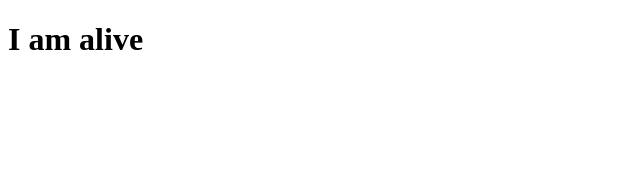
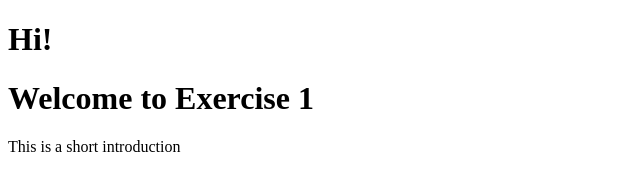
Before and after one commit to Vigoliet/Web_Application, a website: page public/data/index.html in a window 1280 px wide. Shown: the whole page, without its empty margins (0-640 px from the left). Drawn offline with Linux system fonts and the light colour scheme.

Commit message:
Modified json, and exercise 1 working.

```diff
--- /dev/null
+++ b/public/data/exercise1.json
@@ -0,0 +1,2 @@
+
+    { "headline":  "Welcome to Exercise 1", "intro":  "This is a short introduction"}
--- a/public/data/index.html
+++ b/public/data/index.html
@@ -7,7 +7,13 @@
     <title>Document</title>
 </head>
 <body>
-    <h1>I am alive</h1>
+    <h1>Hi!</h1>
     <script src='../js/app.js'></script>
+
+    <div id='Exercise1'></div>
+
+
+
+
 </body>
 </html>
--- a/public/js/app.js
+++ b/public/js/app.js
@@ -1 +1,30 @@
 console.log('I am also alive.');
+console.log('hey hey from client');
+
+        let dataURL = '../data/exercise1.json';
+        let req = new XMLHttpRequest();
+        req.open('GET', dataURL); //preppa för att gå och  hämta data
+        req.responseType='json'; //preppa för att ta emot json
+        req.send(); //go fetch!
+
+        console.log('data received');
+
+        //preppa vad som ska hända, när hämtningen är klar
+        //dvs när all data har hämtats, då triggas onload eventet
+        //och här skriver vi vad som ska ske då
+        req.onload = () => {
+            const data = req.response;
+            console.log(data);
+
+            const headline = data['headline'];
+            const intro = data['intro'];
+
+            const p1 = document.createElement('p');
+            const h1 = document.createElement('h1');
+
+            p1.textContent = intro;
+            h1.textContent = headline;
+
+            document.getElementById('Exercise1').appendChild(h1);
+            document.getElementById('Exercise1').appendChild(p1);
+        };
```
